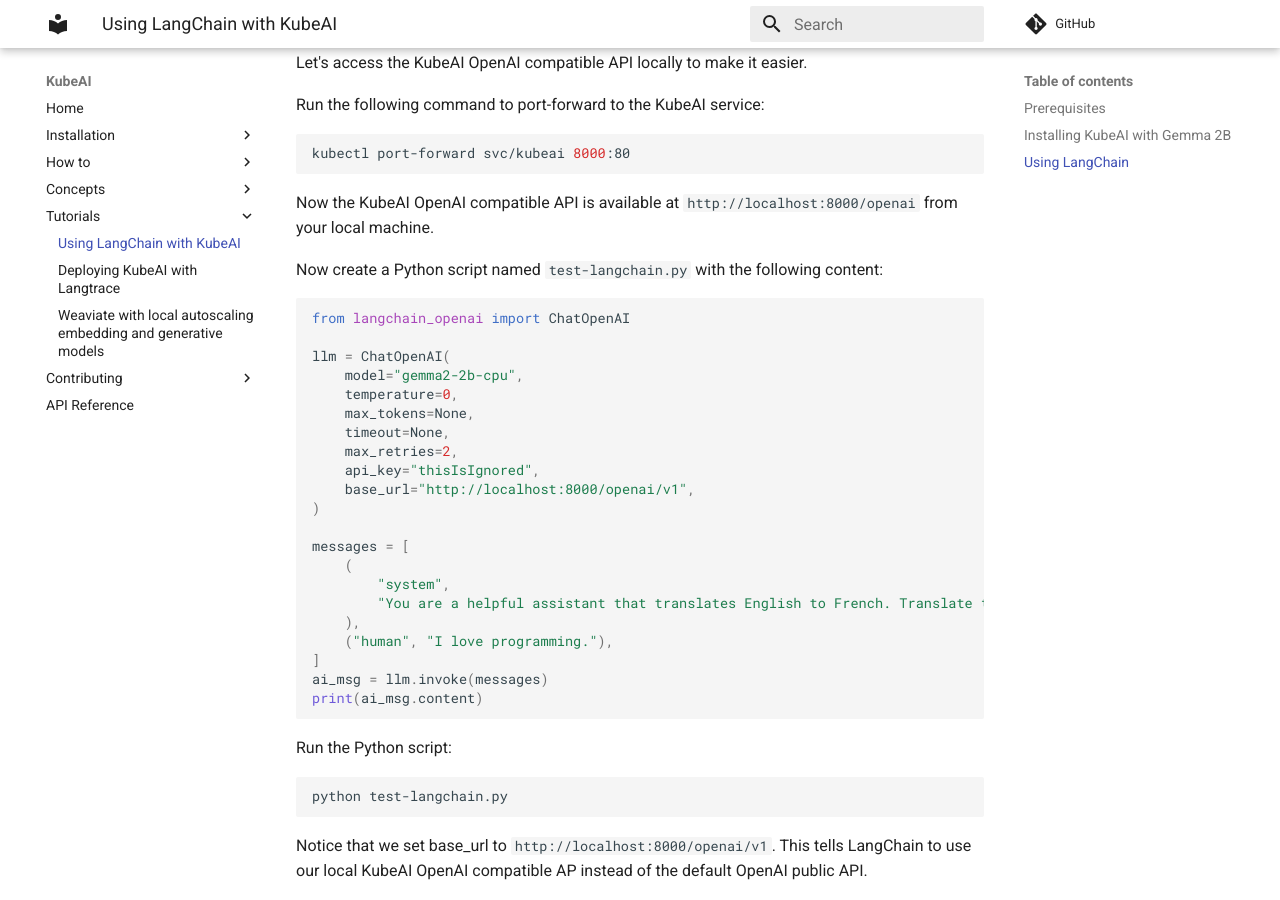
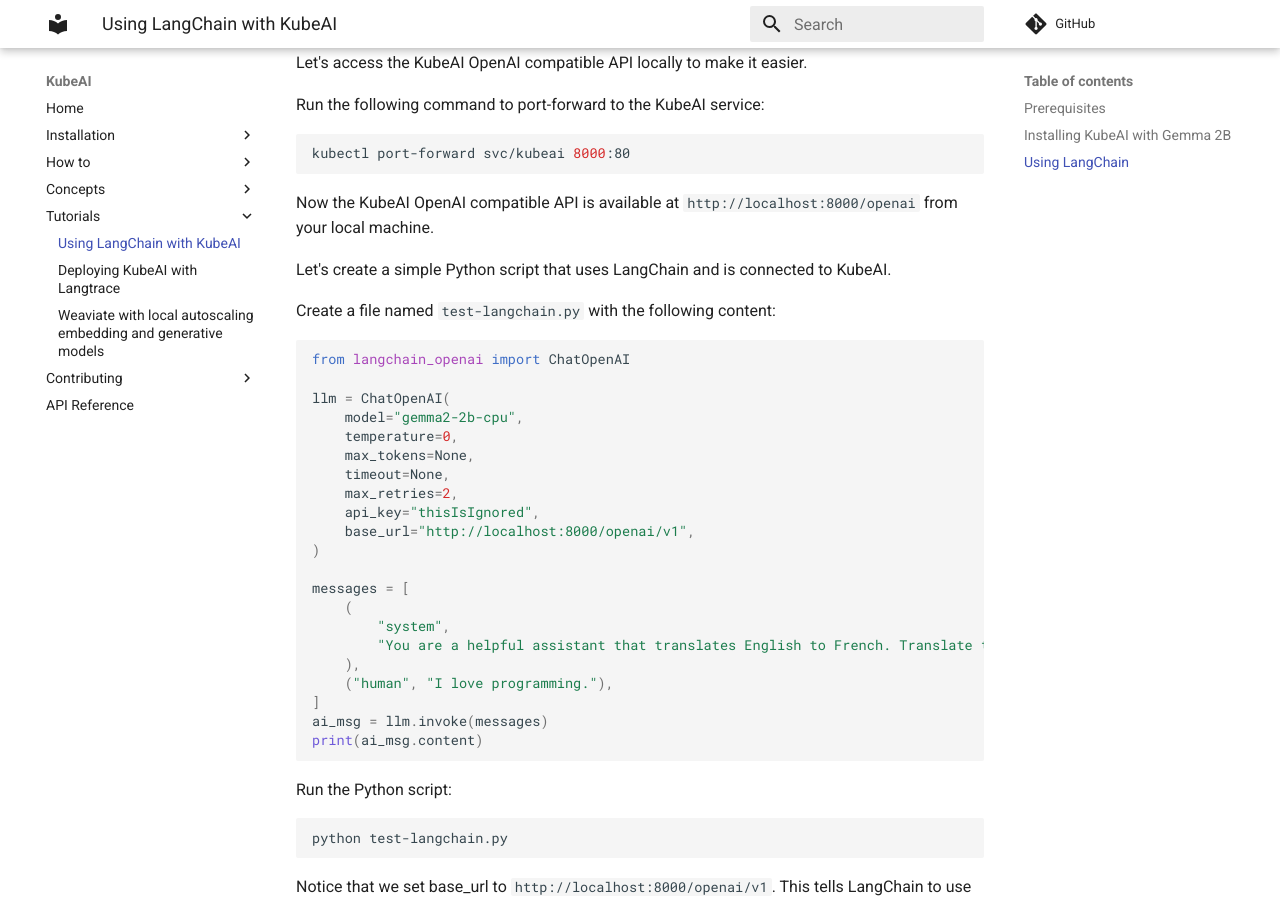
Before and after one commit to substratusai/kubeai, an MkDocs documentation site: the page built from docs/tutorials/langchain.md, in a window 1280 px wide and 900 px high, scrolled down 986 px. Built offline with MkDocs 1.6.1 and Material for MkDocs 9.7.7, drawn with Linux system fonts in a browser that asks for light colours; comment, search, counter and statistics services are not loaded.

Commit message:
update words

````diff
--- a/docs/tutorials/langchain.md
+++ b/docs/tutorials/langchain.md
@@ -46,7 +46,9 @@
 Now the KubeAI OpenAI compatible API is available at `http://localhost:8000/openai`
 from your local machine.
 
-Now create a Python script named `test-langchain.py` with the following content:
+Let's create a simple Python script that uses LangChain and is connected to KubeAI.
+
+Create a file named `test-langchain.py` with the following content:
 ```python
 from langchain_openai import ChatOpenAI
 
````
